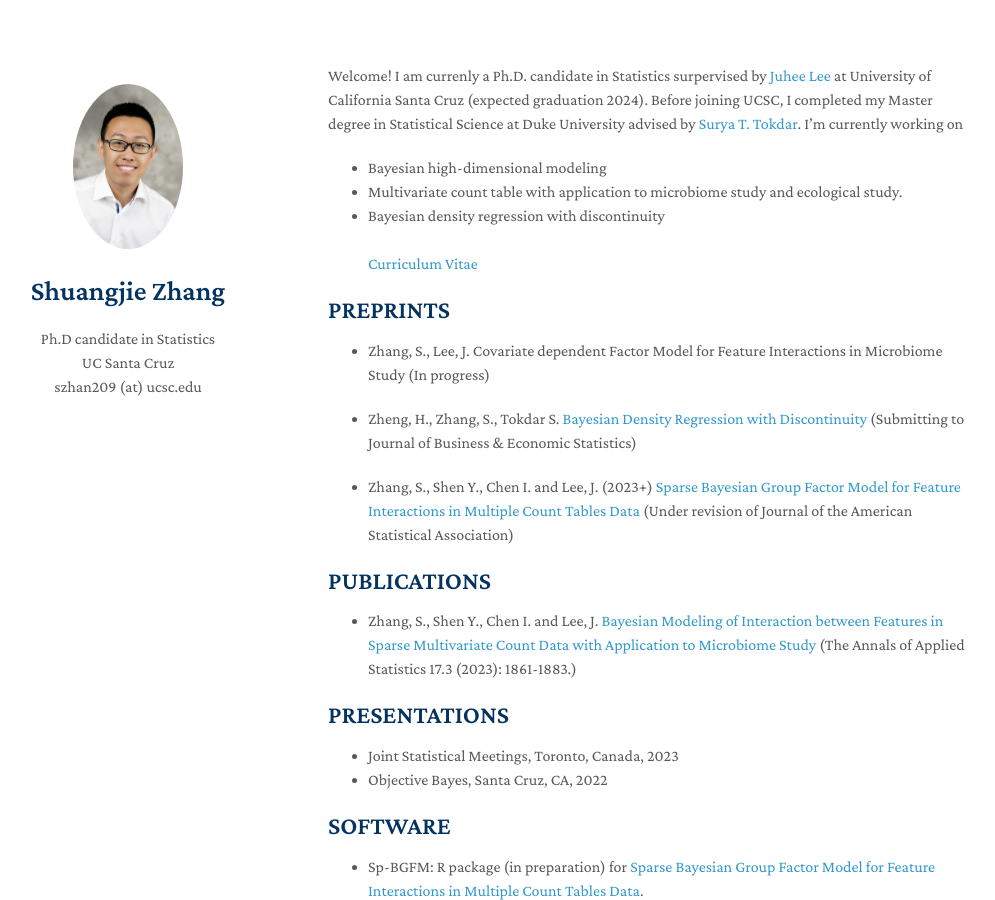
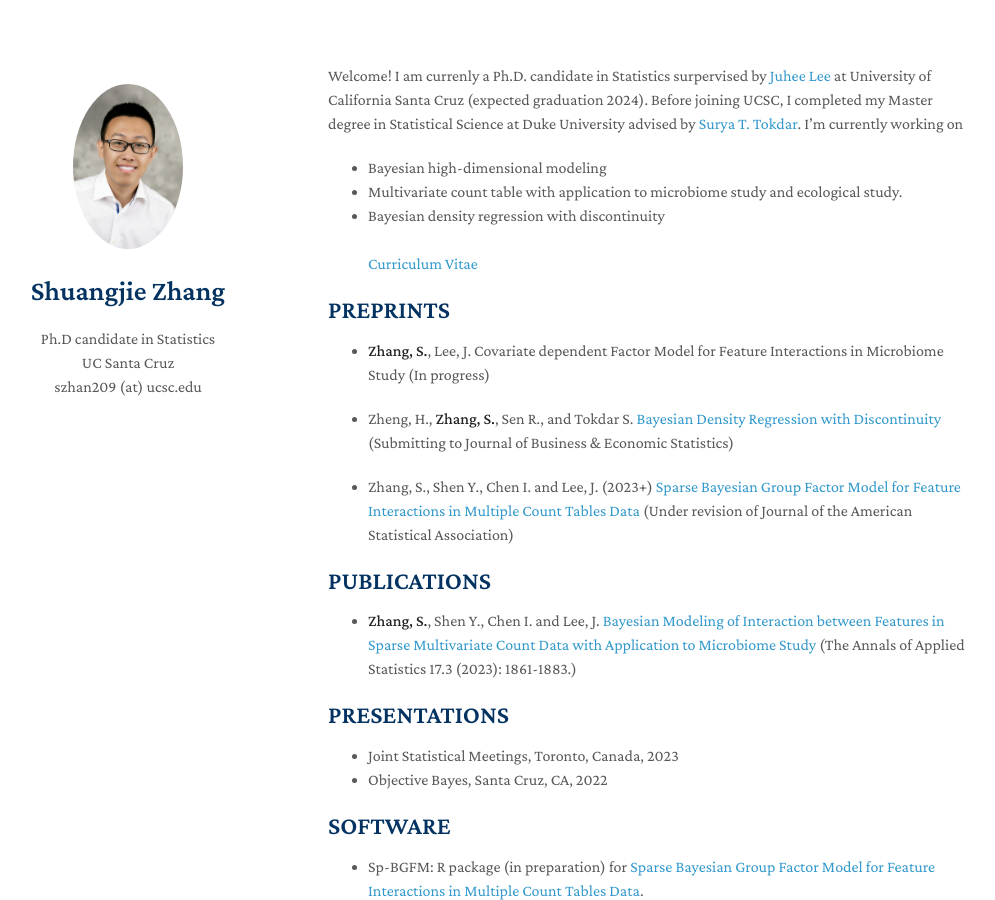
Before and after one commit to shuang-jie/shuang-jie.github.io, a Jekyll site: the page built from index.md, in a window 1280 px wide and 900 px high. Shown: the whole window, without its empty margins (142-1137 px from the left). Built offline with Jekyll 4.4.1, drawn with Linux system fonts in a browser that asks for light colours; nearby versions of some CDN libraries; a style sheet for code colours, icons or effects is not loaded.

Commit message:
Update index.md

```diff
--- a/index.md
+++ b/index.md
@@ -12,15 +12,15 @@ Welcome! I am currenly a Ph.D. candidate in Statistics surpervised by [Juhee Lee
 
 ## PREPRINTS
 
-* Zhang, S., Lee, J. Covariate dependent Factor Model for Feature Interactions in Microbiome Study (In progress)
+* **Zhang, S.**, Lee, J. Covariate dependent Factor Model for Feature Interactions in Microbiome Study (In progress)
 
-* Zheng, H., Zhang, S., Tokdar S. [Bayesian Density Regression with Discontinuity](https://shuang-jie.github.io/files/SJ-BD1.pdf) (Submitting to Journal of Business & Economic Statistics)
+* Zheng, H., **Zhang, S.**, Sen R., and Tokdar S. [Bayesian Density Regression with Discontinuity](https://shuang-jie.github.io/files/SJ-BD1.pdf) (Submitting to Journal of Business & Economic Statistics)
 
 * Zhang, S., Shen Y., Chen I. and Lee, J. (2023+) [Sparse Bayesian Group Factor Model for Feature Interactions in Multiple Count Tables Data](https://shuang-jie.github.io/files/SJ-P2.pdf) (Under revision of Journal of the American Statistical Association)
 
 ## PUBLICATIONS
 
-* Zhang, S., Shen Y., Chen I. and Lee, J. [Bayesian Modeling of Interaction between Features in Sparse Multivariate Count Data with Application to Microbiome Study](https://projecteuclid.org/journals/annals-of-applied-statistics/volume-17/issue-3/Bayesian-modeling-of-interaction-between-features-in-sparse-multivariate-count/10.1214/22-AOAS1690.full) (The Annals of Applied Statistics 17.3 (2023): 1861-1883.)
+* **Zhang, S.**, Shen Y., Chen I. and Lee, J. [Bayesian Modeling of Interaction between Features in Sparse Multivariate Count Data with Application to Microbiome Study](https://projecteuclid.org/journals/annals-of-applied-statistics/volume-17/issue-3/Bayesian-modeling-of-interaction-between-features-in-sparse-multivariate-count/10.1214/22-AOAS1690.full) (The Annals of Applied Statistics 17.3 (2023): 1861-1883.)
 
 ## PRESENTATIONS
 
```
